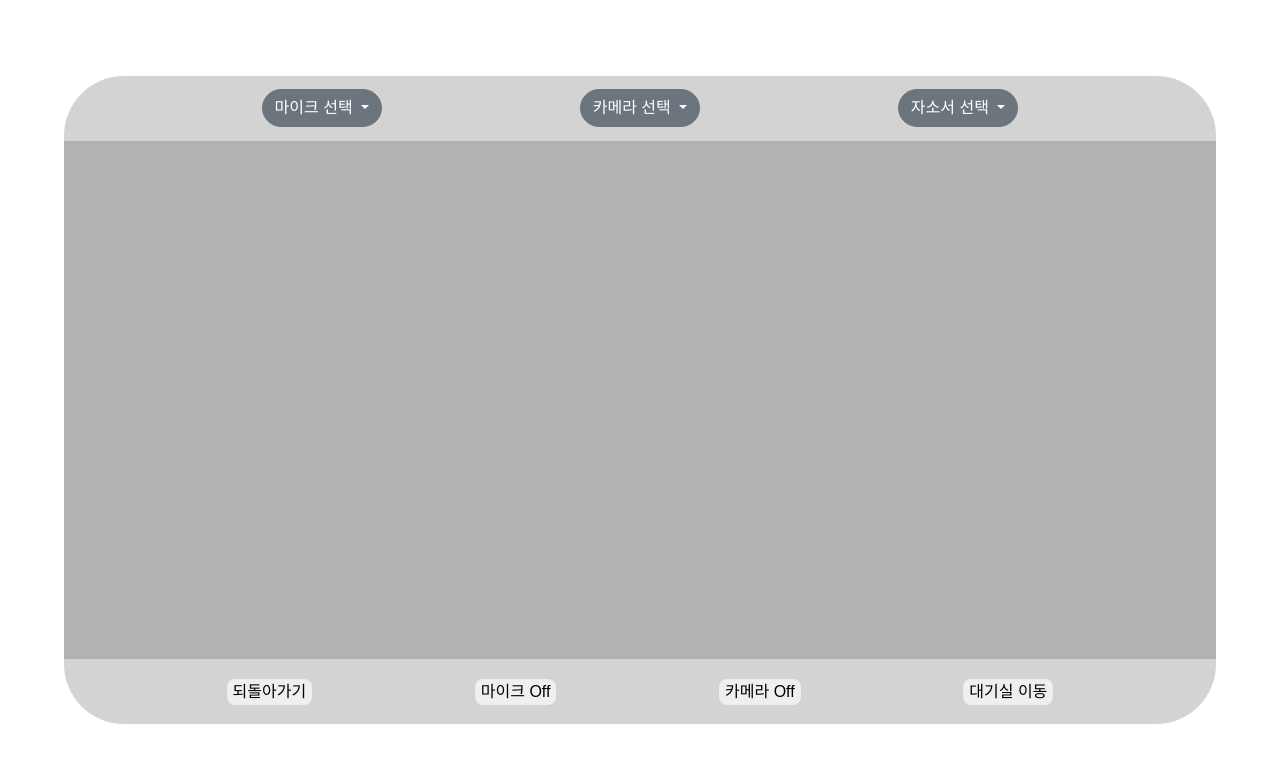
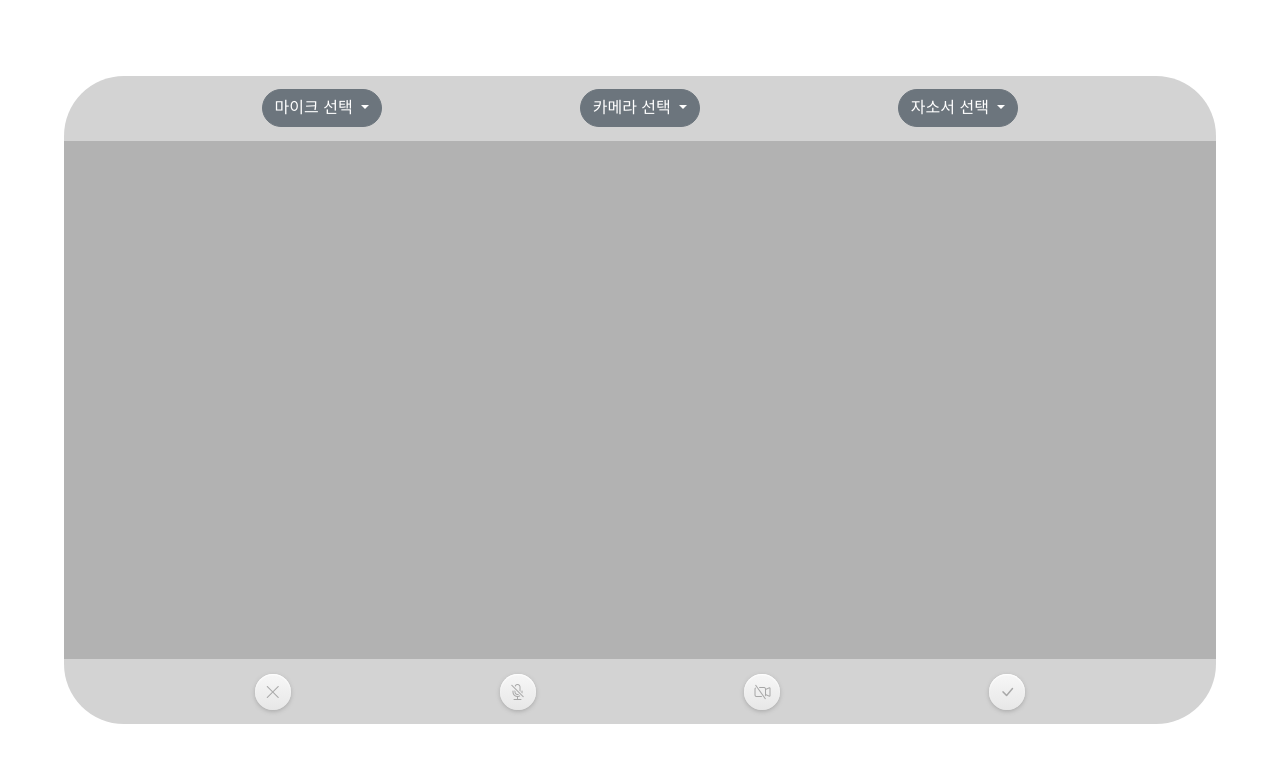
Before and after one commit to GaSuWang/Viewdle, a Vue app in the folder FE/: page /setting-room in a window 1280 px wide. Shown: the top 762 px of the page. Built offline with nearby package versions, Linux system fonts and the light colour scheme.

Commit message:
[S07P12D111-122] feat: 설정실 하단 버튼 ui 수정

```diff
--- a/FE/src/views/StudyRoom/NormalMode/ERView.vue
+++ b/FE/src/views/StudyRoom/NormalMode/ERView.vue
@@ -49,7 +49,9 @@
       <div class="ERButtonFooter">
         <!-- 면접 완료 버튼(방장 유저) -->
         <div class="StudyDestroyBtn" @click="StudyDestroy" v-show="userType === 'superUser'">
-          <button><i class="bi bi-check-lg"></i></button>
+          <button>
+            <i class="bi bi-check-lg"></i>
+          </button>
         </div>
 
       </div>
--- a/FE/src/views/StudyRoom/SettingRoomView.vue
+++ b/FE/src/views/StudyRoom/SettingRoomView.vue
@@ -64,42 +64,70 @@
     <!-- 하단 -->
     <div class="SettingRoomFooter">
       <!-- 로비 되돌아가기 버튼 -->
-      <button class="toLBBtn">
-        <div class="toLBBtnDiv">
-          <router-link :to="{ name: 'main' }">되돌아가기</router-link>
-        </div>
+      <div class="toLBBtnDiv" @click="SRtoLB">
+        <button class="toLBBtn">
+          <i class="bi bi-x-lg"></i>
+        </button>
+      </div>
+      <!-- 유저 마이크 온오프 버튼 -->
+      <button class="MicStatus" @click="micStatusSwitch">
+        <i v-if="micOn" class="bi bi-mic"></i>
+        <i v-else class="bi bi-mic-mute"></i>
       </button>
-      <!-- 유저 마이크 온오프 버튼 -->
-      <button class="Mic OnOff">마이크 Off</button>
       <!-- 유저 카메라 온오프 버튼 -->
-      <button class="Camera OnOff">카메라 Off</button>
+      <button class="CameraSTatus" @click="cameraStatusSwitch">
+        <i v-if="cameraOn" class="bi bi-camera-video"></i>
+        <i v-else class="bi bi-camera-video-off"></i>
+      </button>
 
       <!-- 대기실 입장 버튼 -->
-      <button class="toWRBtn">
-        <div class="toWRBtnDiv">
-          <router-link :to="{ name: 'waiting-room' }">대기실 이동</router-link>
-        </div>
-      </button>
+      <div class="toWRBtnDiv" @click="SRtoWR">
+        <button class="toWRBtn">
+          <i class="bi bi-check-lg"></i>
+        </button>
+      </div>
     </div>
   </div>
 </template>
 
 <script>
 import { ref } from "vue";
+import { useRouter } from "vue-router";
 export default {
   name: "SettingRoomView",
   setup() {
+    const router = useRouter();
     const micSelect = ref(false);
     const cameraSelect = ref(false);
     const clSelect = ref(false);
-    const micOnOff = ref("마이크 Off");
-    const cameraOnOff = ref("카메라 Off");
+    let micOn = ref(false);
+    let cameraOn = ref(false);
+    function SRtoLB() {
+      if (confirm("로비로 되돌아가시겠습니까?")) {
+        router.push("main");
+      }
+    }
+    function SRtoWR() {
+      if (confirm("대기실로 이동하시겠습니까?")) {
+        router.push("waiting-room");
+      }
+    }
+    function micStatusSwitch() {
+      micOn.value = !micOn.value;
+    }
+    function cameraStatusSwitch() {
+      cameraOn.value = !cameraOn.value;
+    }
     return {
       micSelect,
       cameraSelect,
       clSelect,
-      micOnOff,
-      cameraOnOff,
+      micOn,
+      cameraOn,
+      SRtoLB,
+      SRtoWR,
+      micStatusSwitch,
+      cameraStatusSwitch,
     };
   },
 };
@@ -122,7 +150,7 @@ export default {
   top: 50%;
   left: 50%;
   transform: translate(-50%, -50%);
-  padding: 3%
+  padding: 3%;
 }
 
 .SettingRoomHeader {
@@ -171,22 +199,59 @@ export default {
 .SettingRoomFooter > button,
 .toLBBtn,
 .toWRBtn {
+  /* border: none;
+  border-radius: 0.5rem; */
   border: none;
-  border-radius: 0.5rem;
+  display: block;
+  background: linear-gradient(#f7f7f7, #e7e7e7);
+  color: #a7a7a7;
+  margin: 18px;
+  width: 36px;
+  height: 36px;
+  position: relative;
+  text-align: center;
+  line-height: 36px;
+  border-radius: 50%;
+  box-shadow: 0px 1.5px 4px #aaa, inset 0px 1px 1.5px #fff;
 }
-
+.SettingRoomHeader > button:before,
+.SettingRoomFooter > button:before,
+.toLBBtn:before,
+.toWRBtn:before {
+  content: "";
+  display: block;
+  border-top: 1px solid #ddd;
+  border-bottom: 1px solid #fff;
+  width: 100%;
+  height: 1px;
+  position: absolute;
+  top: 50%;
+  z-index: -1;
+}
+.SettingRoomHeader > button:after,
+.SettingRoomFooter > button:after,
+.toLBBtn:after,
+.toWRBtn:after {
+  content: "";
+  display: block;
+  background: #fff;
+  border-top: 2px solid #ddd;
+  position: absolute;
+  top: -9px;
+  left: -9px;
+  bottom: -9px;
+  right: -9px;
+  z-index: -1;
+  border-radius: 50%;
+  box-shadow: inset 0px 4px 24px #ddd;
+}
+.SettingRoomHeader > button:hover,
+.SettingRoomFooter > button:hover,
 .toLBBtn:hover,
-.toWRBtn:hover,
-.toLBBtn:hover a,
-.toWRBtn:hover a {
-  background-color: black;
-  color: white;
-}
-
-.toLBBtnDiv > a,
-.toWRBtnDiv > a {
+.toWRBtn:hover {
   text-decoration: none;
-  color: black;
+  color: #555;
+  background: #f5f5f5;
 }
 
 /* 돌아가기, 대기실 버튼 애니메이션 */
```
